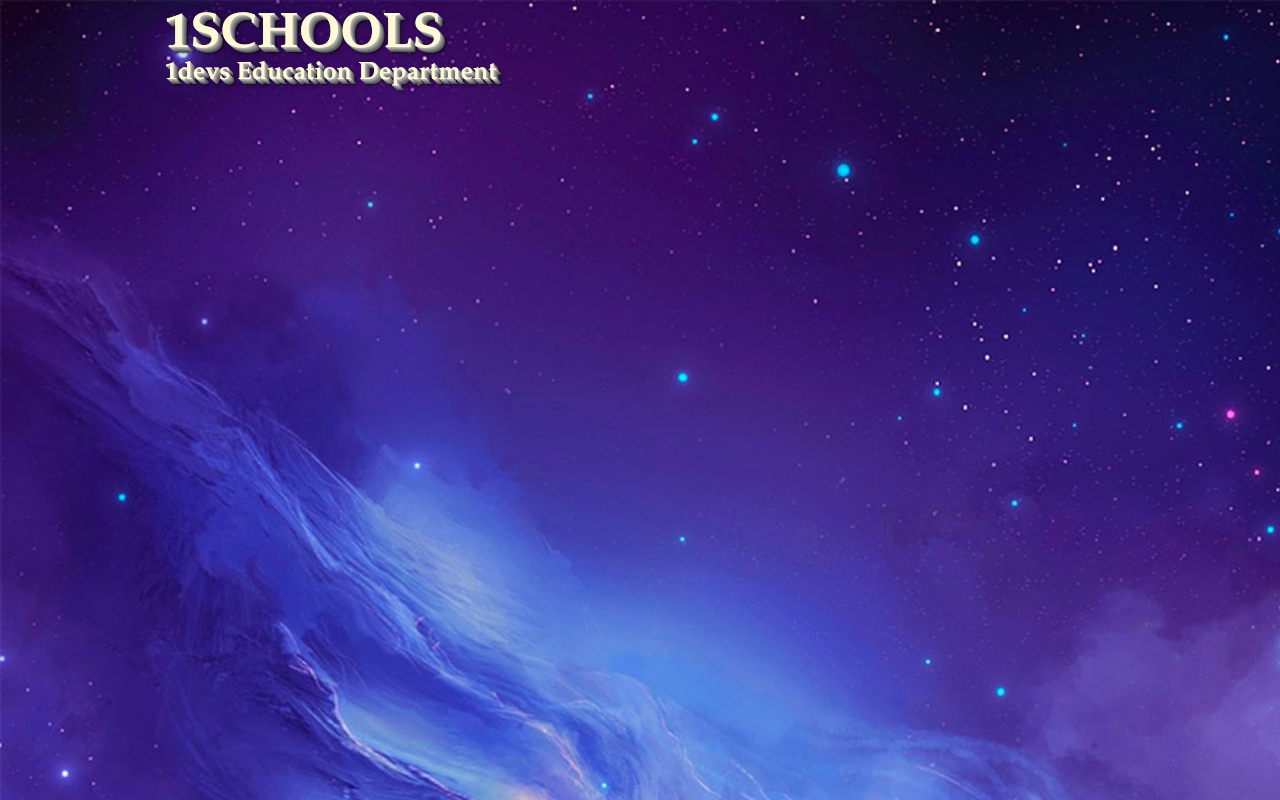
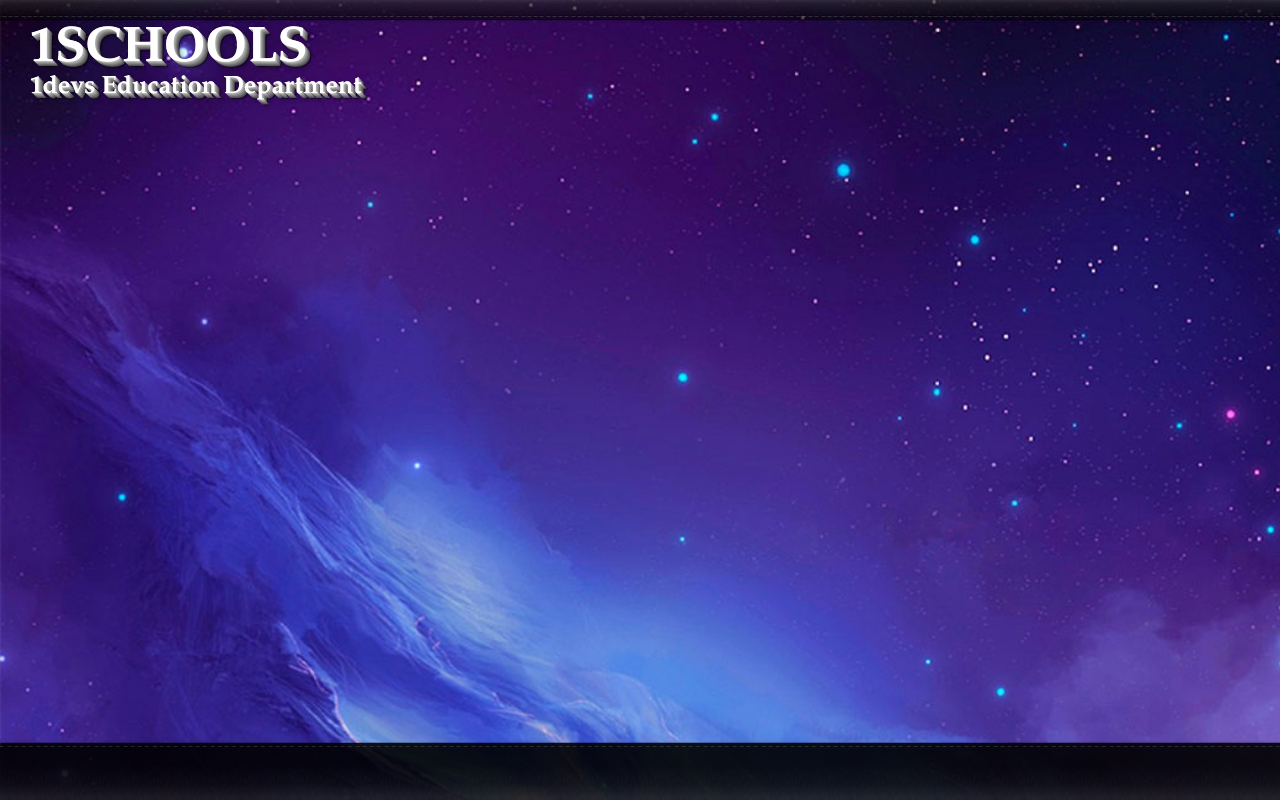
Before and after one commit to 1schools/1schools.github.io, a PHP site: page / in a window 1280 px wide. Run offline with PHP 8.4, Linux system fonts and the light colour scheme.

Commit message:
add header and footer into the html

```diff
--- a/index.html
+++ b/index.html
@@ -8,11 +8,14 @@
 <link type="text/css" rel="stylesheet" href="style.css" />
 </head>
 <body>
-<section class="container">
-	<div class="logo">
+<header>
+	<div class="header-back"></div>
+    <div class="logo">
         <h1>1schools</h1>
         <h3>1devs education department</h3>
     </div>
+</header>
+<section class="container">
 
     <!--<div class="video-container mla mra">
         <video controls>
@@ -26,5 +29,6 @@
         </form>  -->
 </section>
 <div class="backimg"></div>
+<footer></footer>
 </body>
 </html>
--- a/style.css
+++ b/style.css
@@ -9,6 +9,18 @@ div.backimg{
 	left:0;
 	right:0;
 	z-index:-1;
+}
+
+header div.header-back{
+	background-image:url('images/top_bg.png');
+	background-repeat:repeat-x;
+	position: fixed;
+	top: 0;
+	left: 0;
+	right: 0;
+	z-index: 1;
+	opacity: 0.65;
+	height: 23px;
 }
 
 section.container{
@@ -25,13 +37,14 @@ div.video-container video{
 }
 
 div.logo{
-	margin-top:10px;
+	margin-top:25px;
+	margin-left:30px;
 }
 
 div.logo h1{
 	font-family: Garamond, serif;
 	line-height: 1em;
-	color: #fff9d6;
+	color: #FFF;
 	font-weight:bold;
 	font-size: 50px;
 	text-align:left;
@@ -43,7 +56,7 @@ div.logo h3{
 	font-family: Garamond, serif;
 	line-height: 1em;
 	text-transform:capitalize;
-	color: #fff9d6;
+	color: #FFF;
 	font-weight:bold;
 	font-size: 25px;
 	text-align:left;
@@ -65,3 +78,16 @@ section.container form input[type=submit]{
 section.container form input[type=submit]:active{
 	border:solid 1px #999;
 }
+
+footer{
+	position: fixed;
+	bottom: 0;
+	left: 0;
+	right: 0;
+	opacity: .9;
+	z-index: 1;
+	height:60px;
+	background-image: url('images/bot_bg.png');
+	background-size: contain;
+	background-repeat: repeat-x;
+}
```
